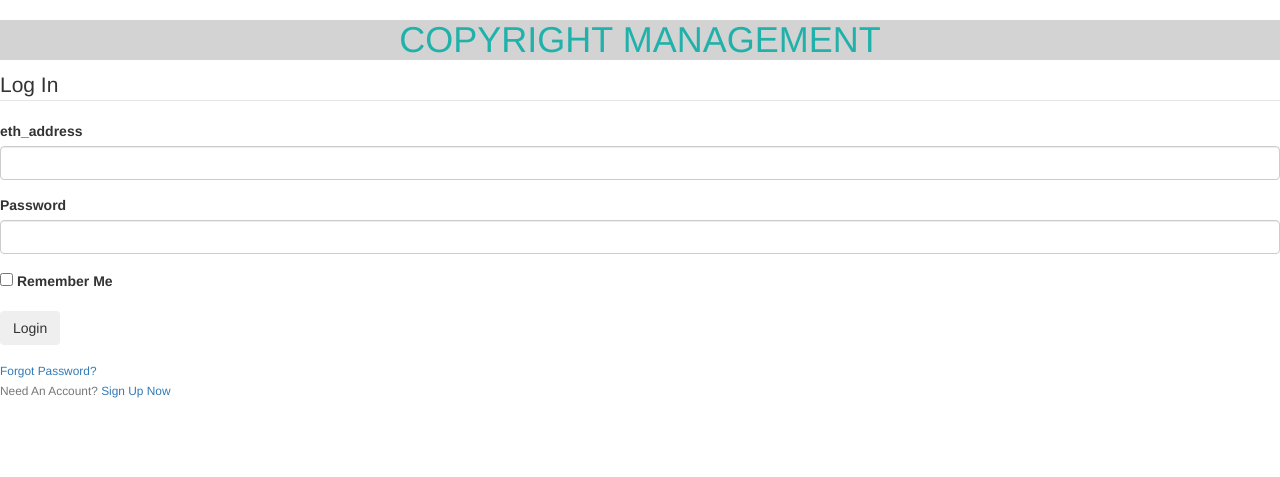
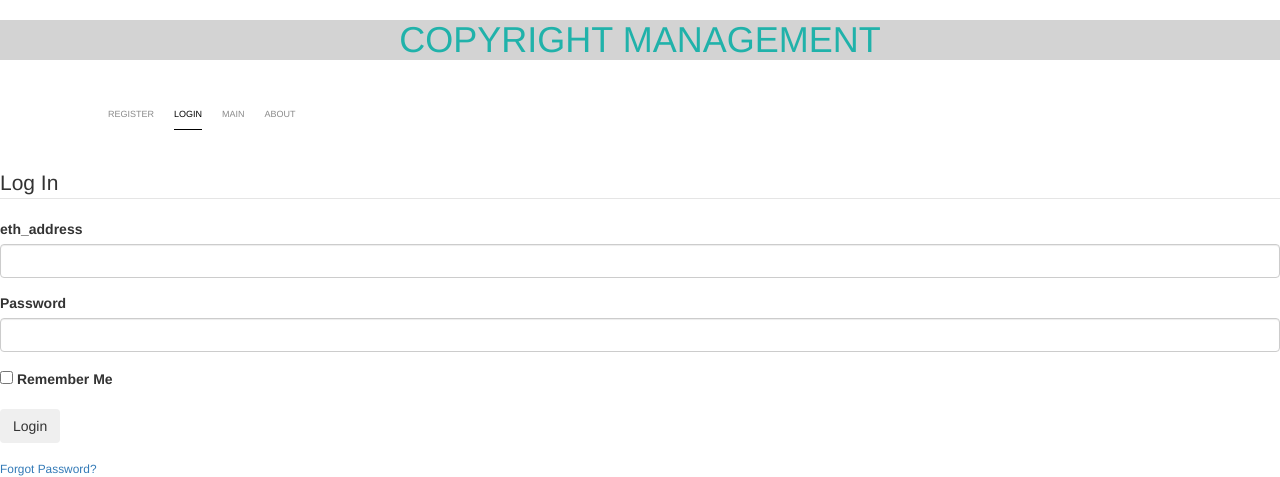
Before and after one commit to prashanthar2000/Copyright_Management_System_blockchain, a Flask app: page /login in a window 1280 px wide. Shown: the top 477 px of the page. Run offline with Flask 2, Linux system fonts and the light colour scheme; parts of the project's set-up code (start-up, migrations or seed data) failed here and were passed over; some libraries are stand-ins or nearby versions.

Commit message:
Update login.html

```diff
--- a/backend/templates/login.html
+++ b/backend/templates/login.html
@@ -1,23 +1,29 @@
 {% extends "base.html" %}
+
 {%block head%}
-
- <!-- boot strap cdn  -->
- <link rel="stylesheet" href="https://maxcdn.bootstrapcdn.com/bootstrap/3.3.7/css/bootstrap.min.css"
- integrity="sha384-BVYiiSIFeK1dGmJRAkycuHAHRg32OmUcww7on3RYdg4Va+PmSTsz/K68vbdEjh4u" crossorigin="anonymous">
-<!-- Optional theme -->
-<link rel="stylesheet" href="https://maxcdn.bootstrapcdn.com/bootstrap/3.3.7/css/bootstrap-theme.min.css"
- integrity="sha384-rHyoN1iRsVXV4nD0JutlnGaslCJuC7uwjduW9SVrLvRYooPp2bWYgmgJQIXwl/Sp" crossorigin="anonymous">
-
-<!-- Latest compiled and minified JavaScript -->
-<script src="https://maxcdn.bootstrapcdn.com/bootstrap/3.3.7/js/bootstrap.min.js"
- integrity="sha384-Tc5IQib027qvyjSMfHjOMaLkfuWVxZxUPnCJA7l2mCWNIpG9mGCD8wGNIcPD7Txa"
- crossorigin="anonymous"></script>
-
-
- {%endblock head%}
+<title>Copyright Management</title>
+ {%endblock %}
 {% block body %}
+<div class="container">
+    <div class="nav-wrapper">
+        <div class="left-side">
+          <div class="nav-link-wrapper">
+            <a href="{{url_for('register')}}">Register</a>
+          </div>
+          <div class="nav-link-wrapper active-nav-link">
+            <a href="{{url_for('login')}}">Login</a>
+          </div>
+          <div class="nav-link-wrapper">
+            <a href="{{url_for('main')}}">Main</a>
+          </div>
+          <div class="nav-link-wrapper">
+            <a href="{{url_for('home')}}">About</a>
+          </div>
+        </div>
+      </div>
+</div>
     <div class="content-section">
-        <form method="POST" action="">
+        <form method="POST" action="/main.html">
             {{ form.hidden_tag() }}
             <fieldset class="form-group">
                 <legend class="border-bottom mb-4">Log In</legend>
@@ -65,4 +71,4 @@
             Need An Account? <a class="ml-2" href="{{ url_for('register') }}">Sign Up Now</a>
         </small>
     </div>
-{% endblock body %}
+{% endblock %}
```
